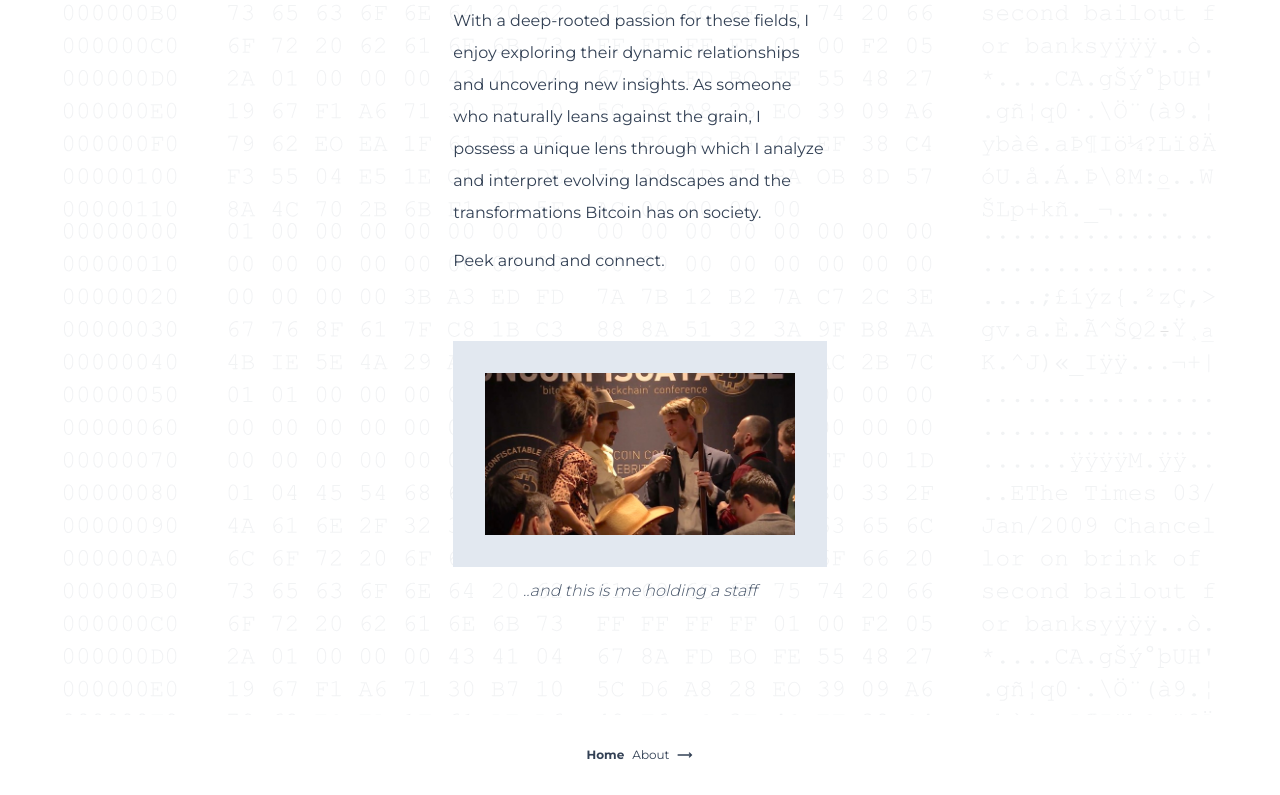
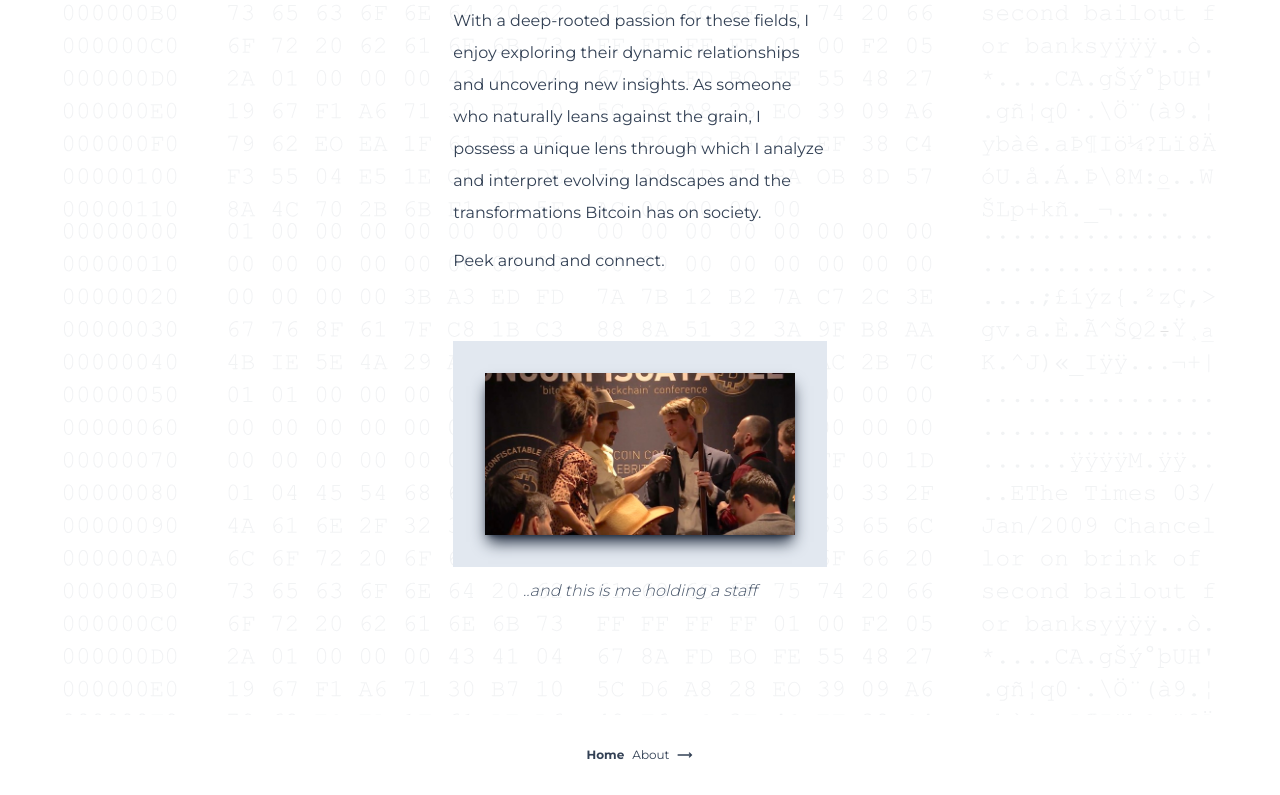
Before and after one commit to medranomiler/marc-website, a Next.js app: page / in a window 1280 px wide. Shown: the part 536-1331 px from the top of the page. Built offline with nearby package versions, Linux system fonts and the light colour scheme.

Commit message:
website update

```diff
--- a/src/components/AboutMe.js
+++ b/src/components/AboutMe.js
@@ -80,7 +80,12 @@ const AboutMe = () => {
             What's Next
             </h1>
             <p className="leading-8 text-slate-700">
-            Remain unhurried. Stay present. Be patient.
+            <br/>
+            Remain unhurried.
+            <br/>
+            Stay present.
+            <br/>
+            Be patient.
             </p>
         </div>
             <div className="mx-auto w-full md:w-1/2 xl:w-1/3 mb-24 flex flex-col items-center">
--- a/src/pages/index.js
+++ b/src/pages/index.js
@@ -27,12 +27,13 @@ export default function Home() {
     Peek around and connect.
   </p>
 </div>
-
-  <div className="mx-auto w-full md:w-1/2 xl:w-1/3 mb-24 flex flex-col items-center">
-  <figure className="p-8 bg-slate-200 mb-3 z-99 mt-10">
-            <Image src={homepageimage} />
-            </figure>
-            <figcaption className="font-light italic text-slate-600">..and this is me holding a staff</figcaption>
+<div className="mx-auto w-full md:w-1/2 xl:w-1/3 mb-24 flex flex-col items-center">
+                <figure className="p-8 bg-slate-200 mb-3 z-99 mt-10">
+                <Image src={homepageimage}
+                className="shadow-slate-800 shadow-lg"/>
+                </figure>
+            <figcaption className="font-light italic text-slate-600">..and this is me holding a staff
+            </figcaption>
   </div>
   </div>
  )
```
